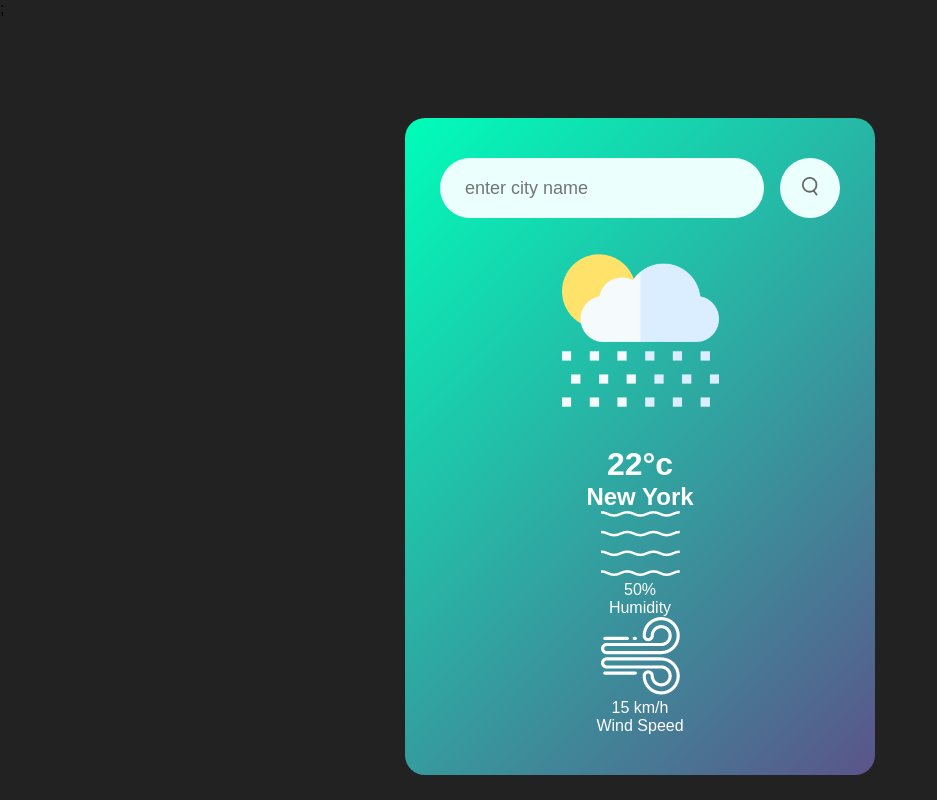
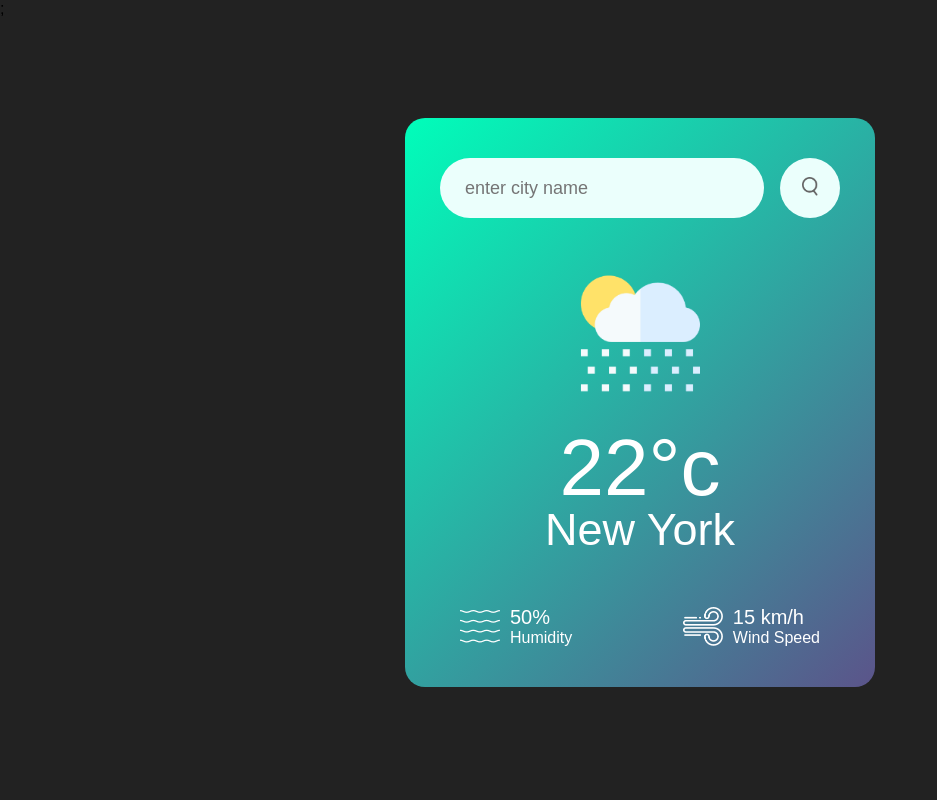
Before and after one commit to ikhodabande/JavaScript_Basic-Project, a plain HTML site: page Weather App/index.html in a window 1280 px wide. Shown: the whole page, without its empty margins (0-937 px from the left). Drawn offline with Linux system fonts and the light colour scheme.

Commit message:
css updated

```diff
--- a/Weather App/style.css
+++ b/Weather App/style.css
@@ -54,3 +54,44 @@ body {
 .search button img {
   width: 16px;
 }
+
+.weather-icone {
+  width: 170px;
+  margin-top: 30px;
+}
+
+.weather h1 {
+  font-size: 80px;
+  font-weight: 500;
+}
+
+.weather h2 {
+  font-size: 45px;
+  font-weight: 400;
+  margin-top: -10px;
+}
+
+.details {
+  display: flex;
+  align-items: center;
+  justify-content: space-between;
+  padding: 0 20px;
+  margin-top: 50px;
+
+}
+
+.col {
+  display: flex;
+  align-items: center;
+  text-align: left;
+}
+
+.col img {
+  width: 40px;
+  margin-right: 10px;
+}
+
+.humidity, .wind {
+  font-size:20px ;
+  margin-top: -6;
+}
```
